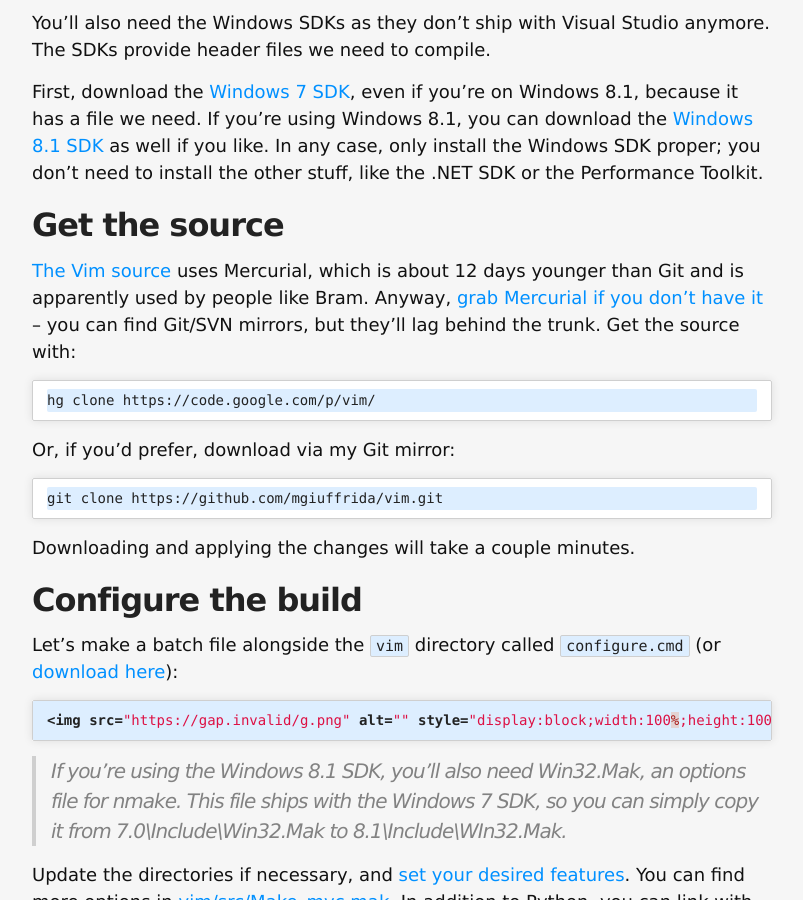
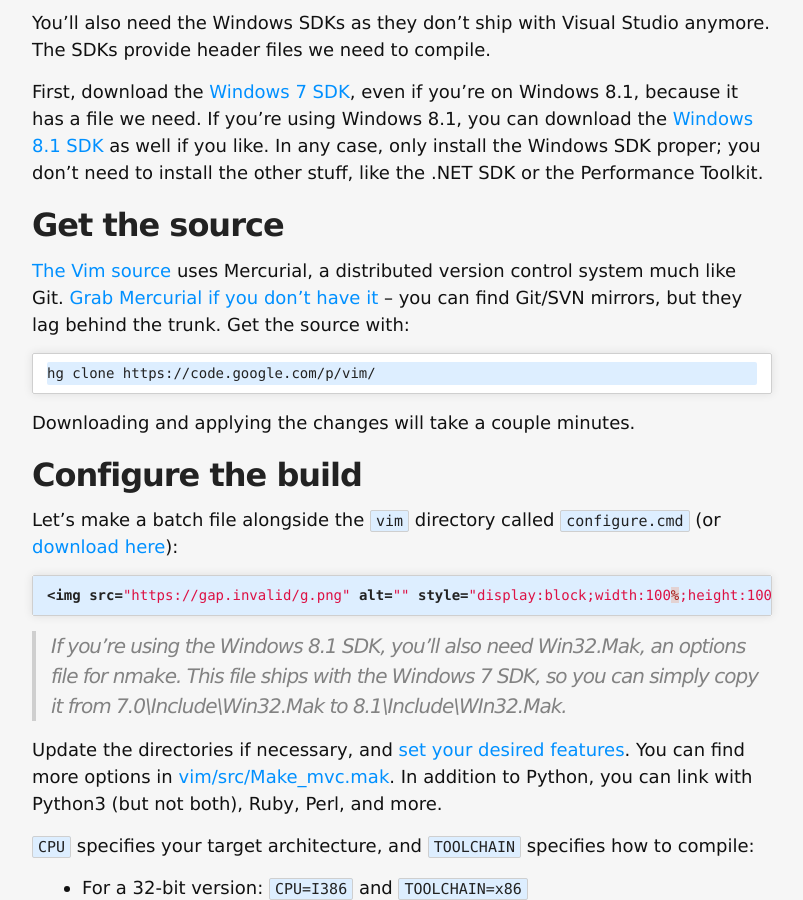
Before and after one commit to mgiuffrida/mgiuffrida.github.io, a Jekyll site: the page built from _posts/2015-06-27-building-vim-on-windows.md, in a window 1280 px wide and 900 px high, scrolled down 715 px. Shown: the whole window, without its empty margins (238-1041 px from the left). Built offline with Jekyll 4.4.1, drawn with Linux system fonts in a browser that asks for light colours; emoji names are drawn with the system emoji font; Markdown is read by kramdown in place of the engine named in the settings.

Commit message:
Remove git mirror

```diff
--- a/_posts/2015-06-27-building-vim-on-windows.md
+++ b/_posts/2015-06-27-building-vim-on-windows.md
@@ -37,16 +37,11 @@
 
 ## Get the source
 
-[The Vim source][vim-source] uses Mercurial, which is about 12 days younger than
-Git and is apparently used by people like Bram. Anyway, [grab Mercurial if you
-don't have it][mercurial] -- you can find Git/SVN mirrors, but they'll lag
-behind the trunk. Get the source with:
+[The Vim source][vim-source] uses Mercurial, a distributed version control
+system much like Git. [Grab Mercurial if you don't have it][mercurial] -- you
+can find Git/SVN mirrors, but they lag behind the trunk. Get the source with:
 
     hg clone https://code.google.com/p/vim/
-
-Or, if you'd prefer, download via my Git mirror:
-
-    git clone https://github.com/mgiuffrida/vim.git
 
 Downloading and applying the changes will take a couple minutes.
 
```
